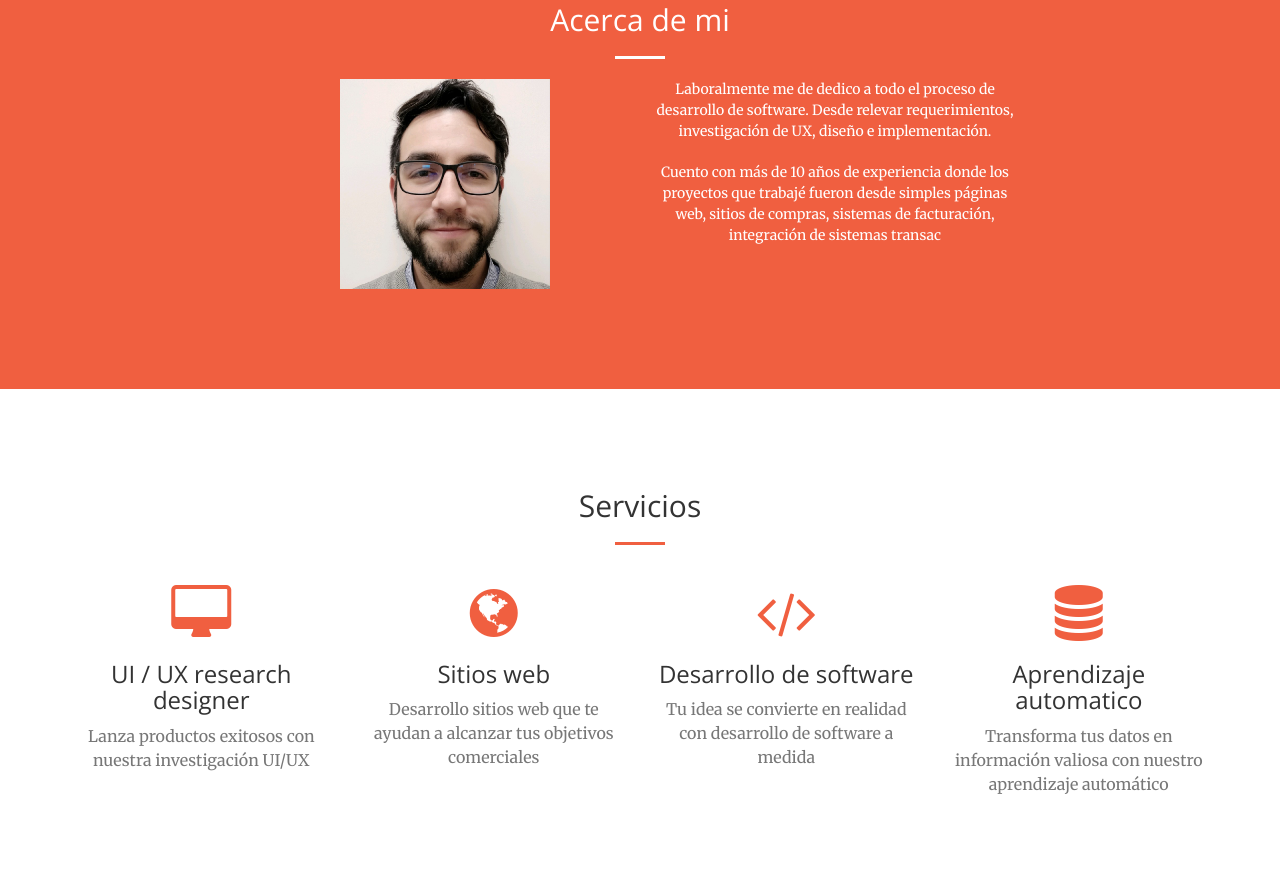
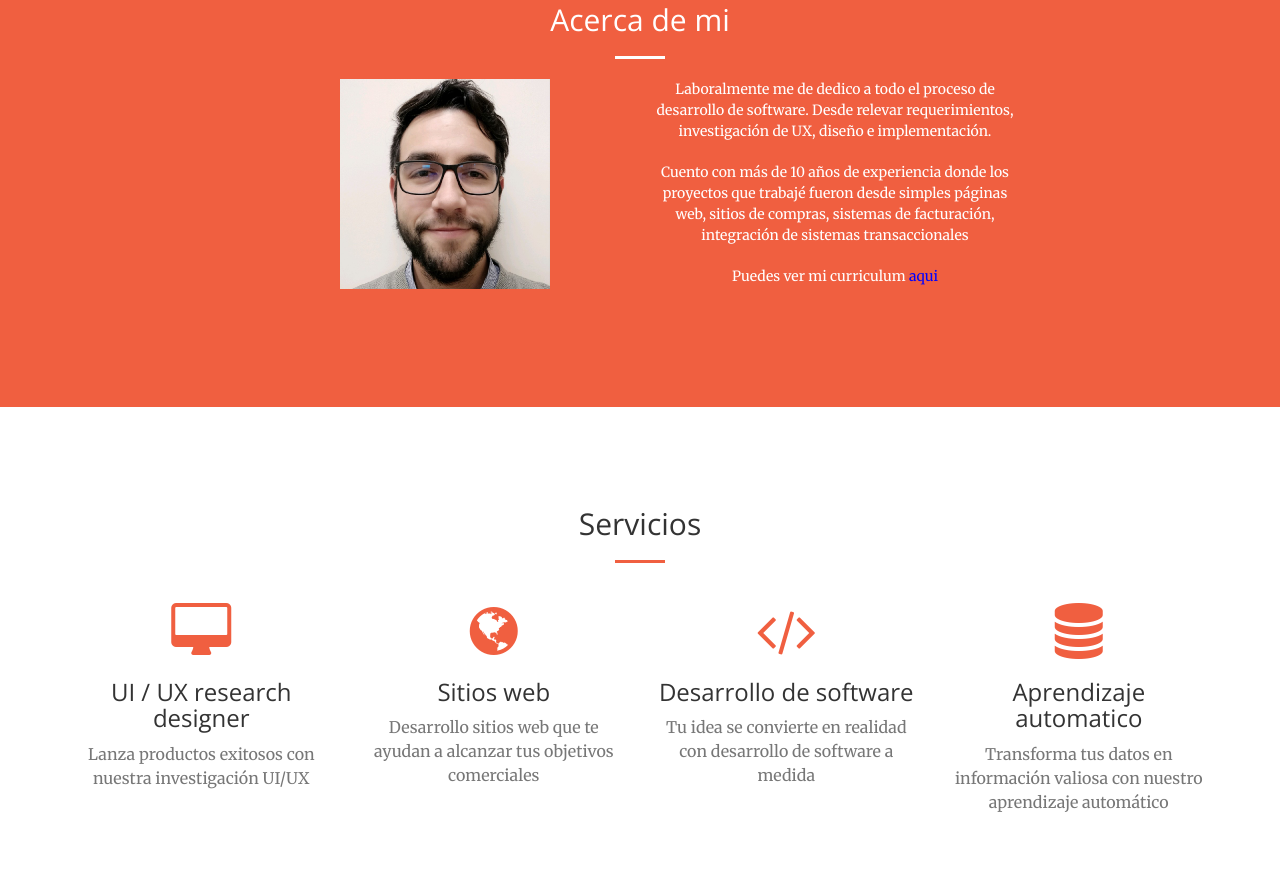
Before and after one commit to veiro/veiro.github.io, a website: page index.html in a window 1280 px wide. Shown: the part 897-1790 px from the top of the page. Drawn offline with nearby package versions, Linux system fonts and the light colour scheme.

Commit message:
conteonido

```diff
--- a/index.html
+++ b/index.html
@@ -95,8 +95,8 @@
                         </div>
                         <div class="col-lg-6">
                             <p style="font-size: 1em;">Laboralmente me de dedico a todo el proceso de desarrollo de software. Desde relevar requerimientos, investigación de UX, diseño e implementación.</p>
-                            <p style="font-size: 1em;">Cuento con más de 10 años de experiencia donde los proyectos que trabajé fueron desde simples páginas web, sitios de compras, sistemas de facturación, integración de sistemas transac</p>
-
+                            <p style="font-size: 1em;">Cuento con más de 10 años de experiencia donde los proyectos que trabajé fueron desde simples páginas web, sitios de compras, sistemas de facturación, integración de sistemas transaccionales</p>
+                            <p style="font-size: 1em;">Puedes ver mi curriculum <a style="color: blue;" href="recursos/CV_Andres_resumido.pdf">aqui</a> </p>
                         </div>
                     </div>
                 </div>
```
